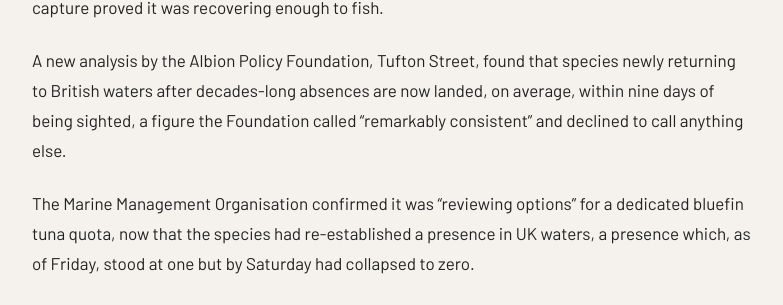
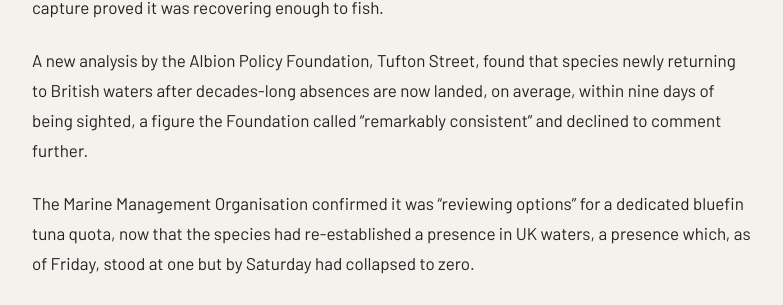
Before and after one commit to matt-palmer999/britishpatriots, a Jekyll site: the page built from _posts/2026-08-18-bluefin-tuna-caught.md, in a window 1280 px wide and 900 px high, scrolled down 1245 px. Shown: the part 210-515 px from the top of the window, without its empty margins (248-1031 px from the left). Built offline with Jekyll 4.4.1, drawn with Linux system fonts in a browser that asks for light colours; some web fonts are replaced.

Commit message:
Update 2026-08-18-bluefin-tuna-caught.md

```diff
--- a/_posts/2026-08-18-bluefin-tuna-caught.md
+++ b/_posts/2026-08-18-bluefin-tuna-caught.md
@@ -13,6 +13,6 @@ A bluefin tuna was confirmed in the North Sea this week for the first time since
 
 A marine conservation charity described itself as having "mixed feelings" about the catch, noting it had been carried out under an official licence and that the data collected would "meaningfully inform future stock assessments," which is one way of putting it. The governments own fishery spokesperson confirmed the tuna's return proved the ecosystem was recovering, and that its capture proved it was recovering enough to fish.
 
-A new analysis by the Albion Policy Foundation, Tufton Street, found that species newly returning to British waters after decades-long absences are now landed, on average, within nine days of being sighted, a figure the Foundation called "remarkably consistent" and declined to call anything else.
+A new analysis by the Albion Policy Foundation, Tufton Street, found that species newly returning to British waters after decades-long absences are now landed, on average, within nine days of being sighted, a figure the Foundation called "remarkably consistent" and declined to comment further.
 
 The Marine Management Organisation confirmed it was "reviewing options" for a dedicated bluefin tuna quota, now that the species had re-established a presence in UK waters, a presence which, as of Friday, stood at one but by Saturday had collapsed to zero.
```
